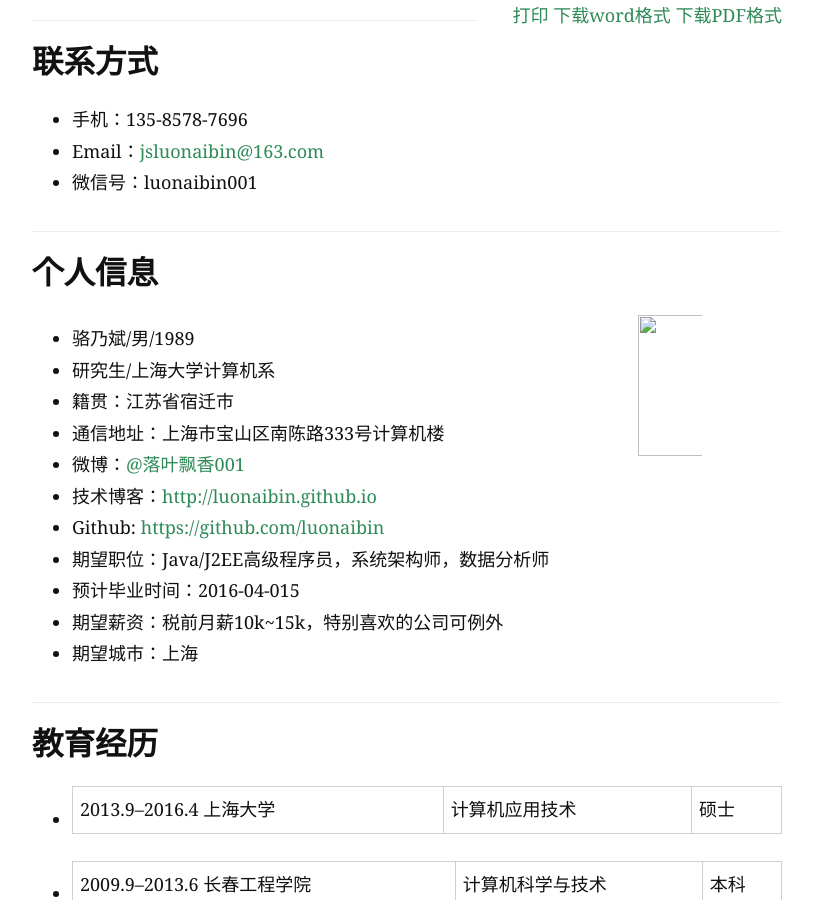
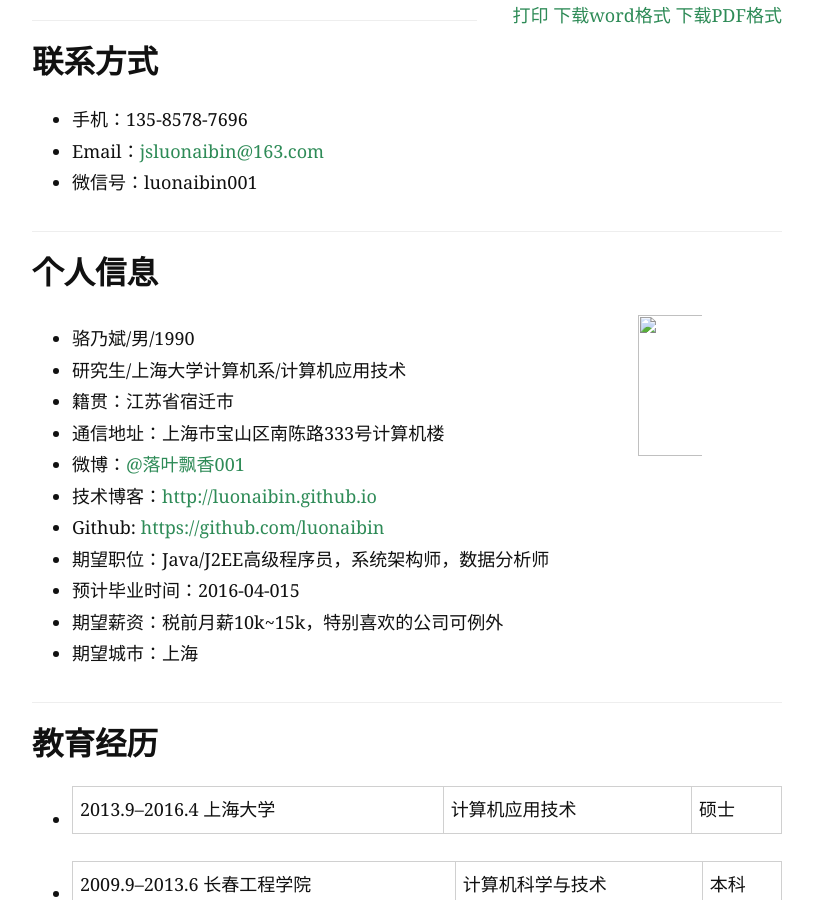
Before and after one commit to luonaibin/luonaibin.github.io, a Jekyll site: the page built from resume.md, in a window 1280 px wide and 900 px high. Shown: the whole window, without its empty margins (233-1046 px from the left). Built offline with Jekyll 4.4.1, drawn with Linux system fonts in a browser that asks for light colours; Markdown is read by kramdown in place of the engine named in the settings.

Commit message:
update resume

```diff
--- a/resume.md
+++ b/resume.md
@@ -45,8 +45,8 @@ img{
 
 <img src="./assets/resume/luonaibin.jpg">
 
- - 骆乃斌/男/1989
- - 研究生/上海大学计算机系
+ - 骆乃斌/男/1990
+ - 研究生/上海大学计算机系/计算机应用技术
  - 籍贯：江苏省宿迁市
  - 通信地址：上海市宝山区南陈路333号计算机楼
  - 微博：[@落叶飘香001](http://weibo.com/u/2438098050)
```
